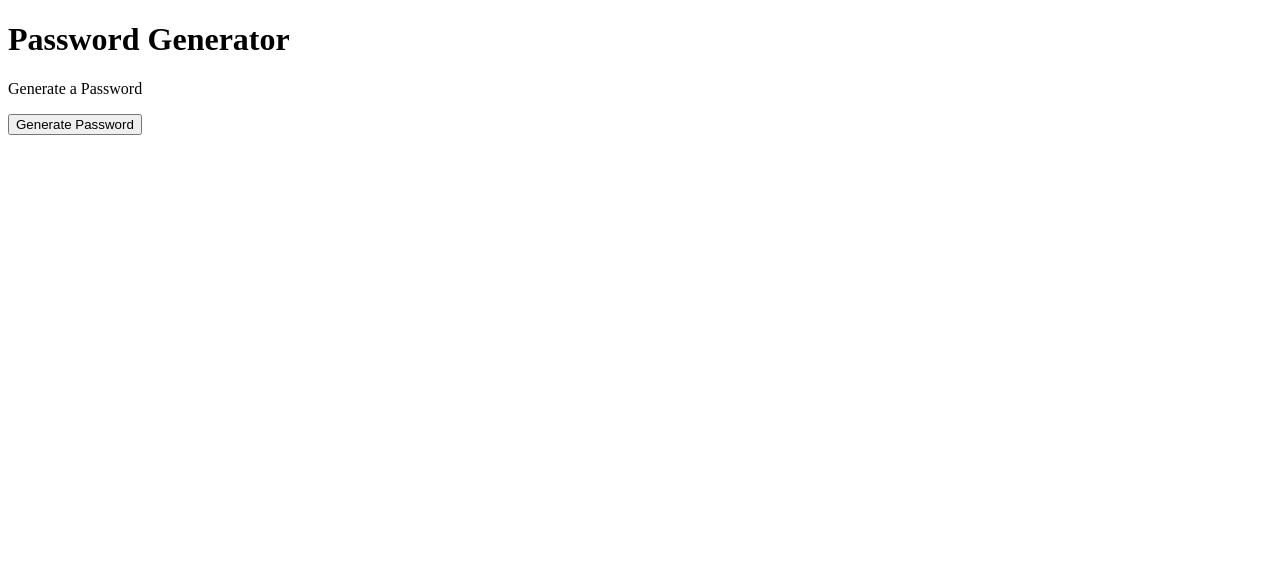
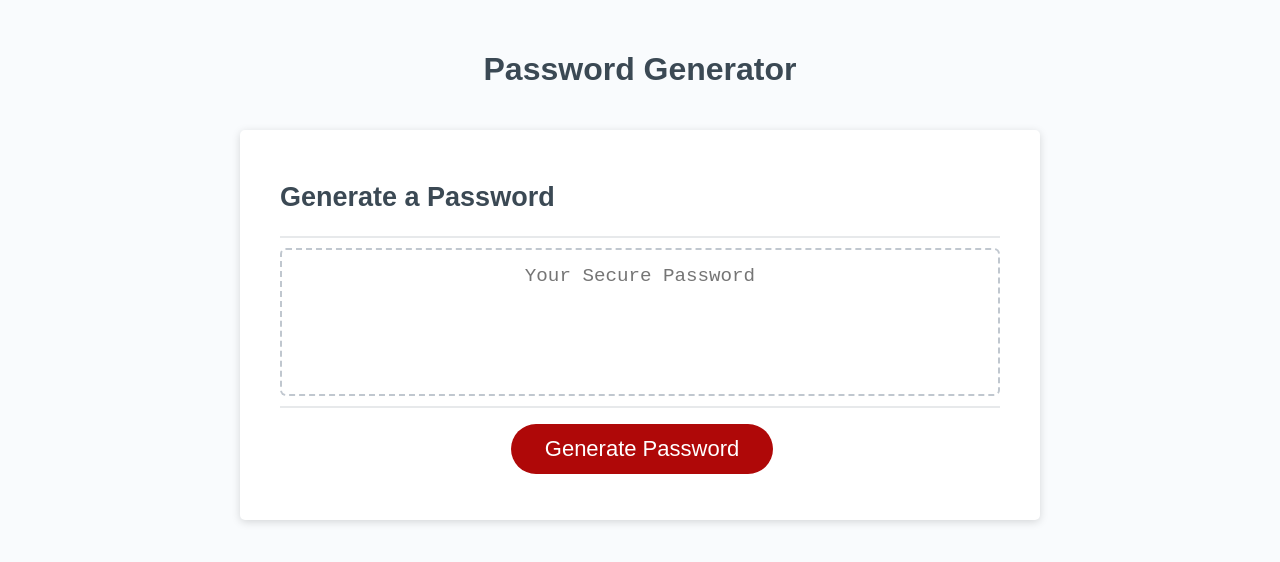
Before and after one commit to ycheng2021/Random-Password-Generator, a plain HTML site: page index.html in a window 1280 px wide. Drawn offline with Linux system fonts and the light colour scheme.

Commit message:
Pseudo code, starter CSS and js

```diff
--- a/assets/css/style.css
+++ b/assets/css/style.css
@@ -0,0 +1,137 @@
+*,
+*::before,
+*::after {
+  box-sizing: border-box;
+}
+
+html,
+body,
+.wrapper {
+  height: 100%;
+  margin: 0;
+  padding: 0;
+}
+
+body {
+  font-family: sans-serif;
+  background-color: #f9fbfd;
+}
+
+.wrapper {
+  padding-top: 30px;
+  padding-left: 20px;
+  padding-right: 20px;
+}
+
+header {
+  text-align: center;
+  padding: 20px;
+  padding-top: 0px;
+  color: hsl(206, 17%, 28%);
+}
+
+.card {
+  background-color: hsl(0, 0%, 100%);
+  border-radius: 5px;
+  border-width: 1px;
+  box-shadow: rgba(0, 0, 0, 0.15) 0px 2px 8px 0px;
+  color: hsl(206, 17%, 28%);
+  font-size: 18px;
+  margin: 0 auto;
+  max-width: 800px;
+  padding: 30px 40px;
+}
+
+.card-header::after {
+  content: " ";
+  display: block;
+  width: 100%;
+  background: #e7e9eb;
+  height: 2px;
+}
+
+.card-body {
+  min-height: 100px;
+}
+
+.card-footer {
+  text-align: center;
+}
+
+.card-footer::before {
+  content: " ";
+  display: block;
+  width: 100%;
+  background: #e7e9eb;
+  height: 2px;
+}
+
+.card-footer::after {
+  content: " ";
+  display: block;
+  clear: both;
+}
+
+.btn {
+  border: none;
+  background-color: hsl(360, 91%, 36%);
+  border-radius: 25px;
+  box-shadow: rgba(0, 0, 0, 0.1) 0px 1px 6px 0px rgba(0, 0, 0, 0.2) 0px 1px 1px
+    0px;
+  color: hsl(0, 0%, 100%);
+  display: inline-block;
+  font-size: 22px;
+  line-height: 22px;
+  margin: 16px 16px 16px 20px;
+  padding: 14px 34px;
+  text-align: center;
+  cursor: pointer;
+}
+
+button[disabled] {
+  cursor: default;
+  background: #c0c7cf;
+}
+
+.float-right {
+  float: right;
+}
+
+#password {
+  -webkit-appearance: none;
+  -moz-appearance: none;
+  appearance: none;
+  border: none;
+  display: block;
+  width: 100%;
+  padding-top: 15px;
+  padding-left: 15px;
+  padding-right: 15px;
+  padding-bottom: 85px;
+  font-size: 1.2rem;
+  text-align: center;
+  margin-top: 10px;
+  margin-bottom: 10px;
+  border: 2px dashed #c0c7cf;
+  border-radius: 6px;
+  resize: none;
+  overflow: hidden;
+}
+
+@media (max-width: 690px) {
+  .btn {
+    font-size: 1rem;
+    margin: 16px 0px 0px 0px;
+    padding: 10px 15px;
+  }
+
+  #password {
+    font-size: 1rem;
+  }
+}
+
+@media (max-width: 500px) {
+  .btn {
+    font-size: 0.8rem;
+  }
+}
--- /dev/null
+++ b/assets/js/script.js
@@ -0,0 +1,43 @@
+// My code here
+
+let generatePassword = function() {
+
+    // set 4 arrays
+
+    // empty array to add into for condition
+
+    // prompts the question on password length
+
+    // user has to input number between 8 - 128
+
+    // ask if user wants lowercase
+
+    // ask if user wants uppercase
+
+    // ask if user wants numbers
+
+    // ask if user wants special characters
+
+    // set variable to use for index for randomizing
+    // set up another array to hold generated random characters
+
+    // for loop that will take all above info and generate a string
+
+    // join array and return password
+
+}
+
+// Starting code
+var generateBtn = document.querySelector("#generate");
+
+// Write password to the #password input
+function writePassword() {
+  var password = generatePassword();
+  var passwordText = document.querySelector("#password");
+
+  passwordText.value = password;
+
+}
+
+// Add event listener to generate button
+generateBtn.addEventListener("click", writePassword);
--- a/index.html
+++ b/index.html
@@ -1,21 +1,34 @@
-<!doctype html>
-
+<!DOCTYPE html>
 <html lang="en">
-<head>
-  <meta charset="utf-8">
-  <meta name="viewport" content="width=device-width, initial-scale=1">
-  <link rel="stylesheet" href="./assets/css/style.css">
-</head>
-
-<body>
-
-    <h1>Password Generator</h1>
-    <div class="container">
-        <p>Generate a Password</p>
-        <!-- field for javascript to output the password-->
-        <button type="submit">Generate Password</button>
+  <head>
+    <meta charset="UTF-8" />
+    <meta name="viewport" content="width=device-width, initial-scale=1.0" />
+    <meta http-equiv="X-UA-Compatible" content="ie=edge" />
+    <title>Password Generator</title>
+    <link rel="stylesheet" href="assets/css/style.css" />
+  </head>
+  <body>
+    <div class="wrapper">
+      <header>
+        <h1>Password Generator</h1>
+      </header>
+      <div class="card">
+        <div class="card-header">
+          <h2>Generate a Password</h2>
+        </div>
+        <div class="card-body">
+          <textarea
+            readonly
+            id="password"
+            placeholder="Your Secure Password"
+            aria-label="Generated Password"
+          ></textarea>
+        </div>
+        <div class="card-footer">
+          <button id="generate" class="btn">Generate Password</button>
+        </div>
+      </div>
     </div>
-
-  <script src="js/scripts.js"></script>
-</body>
+    <script src="assets/js/script.js"></script>
+  </body>
 </html>
```
